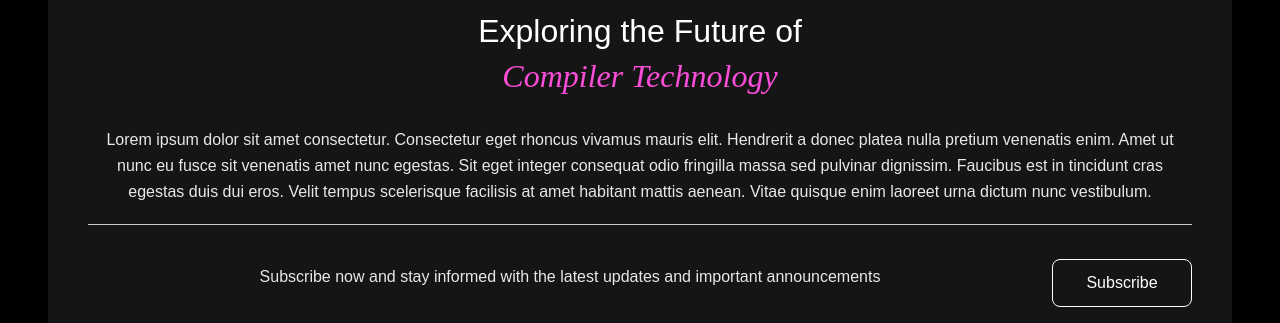
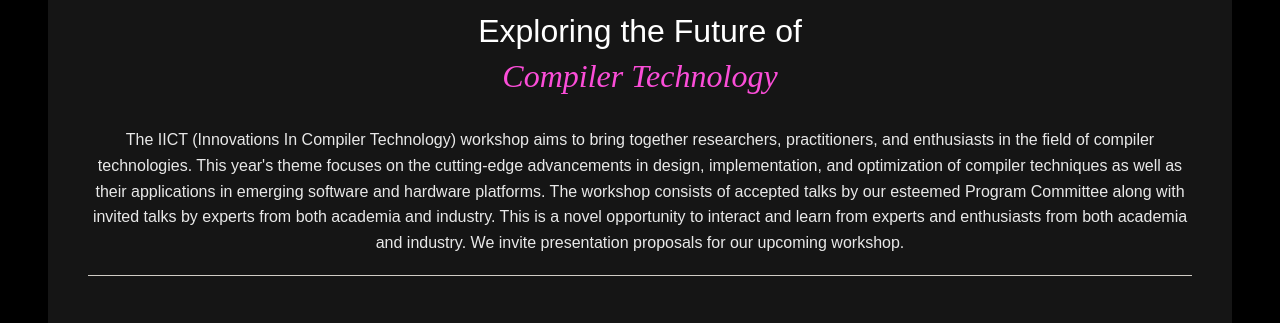
Before and after one commit to compilertech/compilertech-fe, a React (Vite) app: page / in a window 1280 px wide. Shown: the part 1020-1343 px from the top of the page. Built offline with nearby package versions, Linux system fonts and the light colour scheme; a web font is replaced by a local one.

Commit message:
Updated data

```diff
--- a/src/components/2025Page/Hero2.tsx
+++ b/src/components/2025Page/Hero2.tsx
@@ -34,7 +34,7 @@ const heroData = {
   title: "Innovations in compiler technology at",
   subtitle: "Bengaluru, Karnataka",
   description:
-    "The IICT (Innovations In Compiler Technology) workshop aims to bring together researchers, practitioners, and enthusiasts in the field of compiler technologies. This year's theme focuses on the cutting-edge advancements in compiler design, implementation, and optimization, and their impact on emerging software and hardware platforms. We invite presentation proposals for our upcoming workshop",
+    "Innovations in Compiler Technology (IICT) is a workshop dedicated to bringing together researchers, practitioners, and enthusiasts in the field of compiler technologies. Our inaugural edition, IICT 2024, was met with an enthusiastic response, drawing over 200 participants from across the compiler community. Building on that success, we're excited to announce that IICT 2025 is set to be even bigger — now an ACM-sponsored event, hosted at IISc Bangalore!",
   emailPlaceholder: "Enter your email ID for updates",
   forMoreUpdates: "For more updates",
   comingSoon: "27, 28th September 2025",
--- a/src/components/2025Page/KeyTopics.tsx
+++ b/src/components/2025Page/KeyTopics.tsx
@@ -101,7 +101,7 @@ function KeyTopics() {
           </ColumnLeft>
 
           <ColumnRight>
-            <SubmissionText>
+            {/* <SubmissionText>
               Lorem ipsum dolor sit amet consectetur. Consectetur eget rhoncus
               vivamus mauris elit. Hendrerit a donec platea nulla pretium
               venenatis enim. Amet ut nunc eu fusce sit venenatis amet nunc
@@ -110,11 +110,11 @@ function KeyTopics() {
               dui eros. Velit tempus scelerisque facilisis at amet habitant
               mattis aenean. Vitae quisque enim laoreet urna dictum nunc
               vestibulum.
-            </SubmissionText>
+            </SubmissionText> */}
             <SubmissionDeadline>
-              Submission Deadline : <em>To be announced</em>
+              Submission Deadline : <em>To be announced. Coming soon…</em>
             </SubmissionDeadline>
-            <SubmitButton>Submit Now</SubmitButton>
+            {/* <SubmitButton>Submit Now</SubmitButton> */}
           </ColumnRight>
         </SubmissionContent>
       </SubmissionSection>
--- a/src/components/2025Page/NewFooter.tsx
+++ b/src/components/2025Page/NewFooter.tsx
@@ -45,9 +45,7 @@ const NewFooter: React.FC = () => {
         </QuickLinksSection>
       </FooterContent>
 
-      <CopyrightSection>
-        ©2024 Compiler Technology | Terms and conditions
-      </CopyrightSection>
+      <CopyrightSection>©2025 Compiler Technology</CopyrightSection>
     </FooterContainer>
   );
 };
--- a/src/components/2025Page/QAndA.tsx
+++ b/src/components/2025Page/QAndA.tsx
@@ -169,28 +169,26 @@ const QAndA: React.FC = () => {
   const faqItems: FaqItem[] = [
     {
       question: "Are there any travel or accommodation recommendations?",
-      answer:
-        "Lorem ipsum dolor sit amet consectetur. Consectetur eget rhoncus vivamus mauris elit. Hendrerit a donec platea nulla pretium venenatis enim",
+      answer: "To be shared soon.",
     },
     {
       question: "Is there a virtual participation option?",
       answer:
-        "Yes, we offer virtual participation through our dedicated event platform. Attendees can join live sessions, participate in Q&As, and network with other participants remotely.",
+        "This ACM event is an in-person and not a hybrid event. We recommend the participants to be present in person to make the best out of this unique networking opportunity.",
     },
     {
       question: "Are there any sponsorship or exhibitor opportunities?",
       answer:
-        "We offer various sponsorship packages and exhibitor booths to showcase your products and services. Please contact our sponsorship team for more information.",
+        "Absolutely! We see IICT as a valuable platform to strengthen collaboration between industry and academia, and to help grow the compiler community in India and beyond. Your support plays a crucial role in making this initiative more impactful and smoothly executed.\nFor details on sponsorship tiers and associated benefits, please contact us at support@compilertech.org.",
     },
     {
       question: "Who do I contact for more information?",
-      answer:
-        "For general inquiries, please contact our event team at events@example.com or call our helpline at +1-555-123-4567.",
+      answer: "Please send your queries to support@compilertech.org",
     },
     {
-      question: "Will meals be provided during the event?",
+      question: "What is included in the tickets?",
       answer:
-        "Yes, we provide breakfast, lunch, and refreshments during coffee breaks. Dinner is included on the main conference day. We accommodate dietary restrictions with advance notice.",
+        "While final details are still being confirmed, your ticket currently includes breakfast, tea breaks, lunch, and evening snacks on both days of the event. Additionally, attendees will receive some fun souvenirs — including custom laptop stickers — as a memento of the experience!",
     },
   ];
 
--- a/src/components/2025Page/Testimonial.tsx
+++ b/src/components/2025Page/Testimonial.tsx
@@ -28,14 +28,17 @@ const TestimonialSection = () => {
           {/* Second part: Right Column */}
           <ColumnRight>
             <Description>
-              Lorem ipsum dolor sit amet consectetur. Consectetur eget rhoncus
-              vivamus mauris elit. Hendrerit a donec platea nulla pretium
-              venenatis enim. Amet ut nunc eu fusce sit venenatis amet nunc
-              egestas. Sit eget integer consequat odio fringilla massa sed
-              pulvinar dignissim. Faucibus est in tincidunt cras egestas duis
-              dui eros. Velit tempus scelerisque facilisis at amet habitant
-              mattis aenean. Vitae quisque enim laoreet urna dictum nunc
-              vestibulum.
+              The IICT (Innovations In Compiler Technology) workshop aims to
+              bring together researchers, practitioners, and enthusiasts in the
+              field of compiler technologies. This year's theme focuses on the
+              cutting-edge advancements in design, implementation, and
+              optimization of compiler techniques as well as their applications
+              in emerging software and hardware platforms. The workshop consists
+              of accepted talks by our esteemed Program Committee along with
+              invited talks by experts from both academia and industry. This is
+              a novel opportunity to interact and learn from experts and
+              enthusiasts from both academia and industry. We invite
+              presentation proposals for our upcoming workshop.
             </Description>
           </ColumnRight>
         </ContentWrapper>
@@ -223,15 +226,15 @@ const Divider = styled.hr`
   border: none;
   height: 0.5px;
   background-color: #cfcbc4;
-  margin: 1.5rem 0 0.4rem 0;
+  margin: 1.5rem 0;
   width: 100%;
 
   @media (max-width: ${TABLET_BREAKPOINT}) {
-    margin: 1.25rem 0 0.3rem 0;
+    margin: 1.25rem 0;
   }
 
   @media (max-width: ${MOBILE_BREAKPOINT}) {
-    margin: 1rem 0 0.25rem 0;
+    margin: 1rem 0;
   }
 `;
 
@@ -311,7 +314,6 @@ const SubscriptionText = styled.p`
 `;
 
 const SubscribeButton = styled.button`
-  width: 140px;
   height: 48px;
   background: transparent;
   border: 1px solid white;
```
